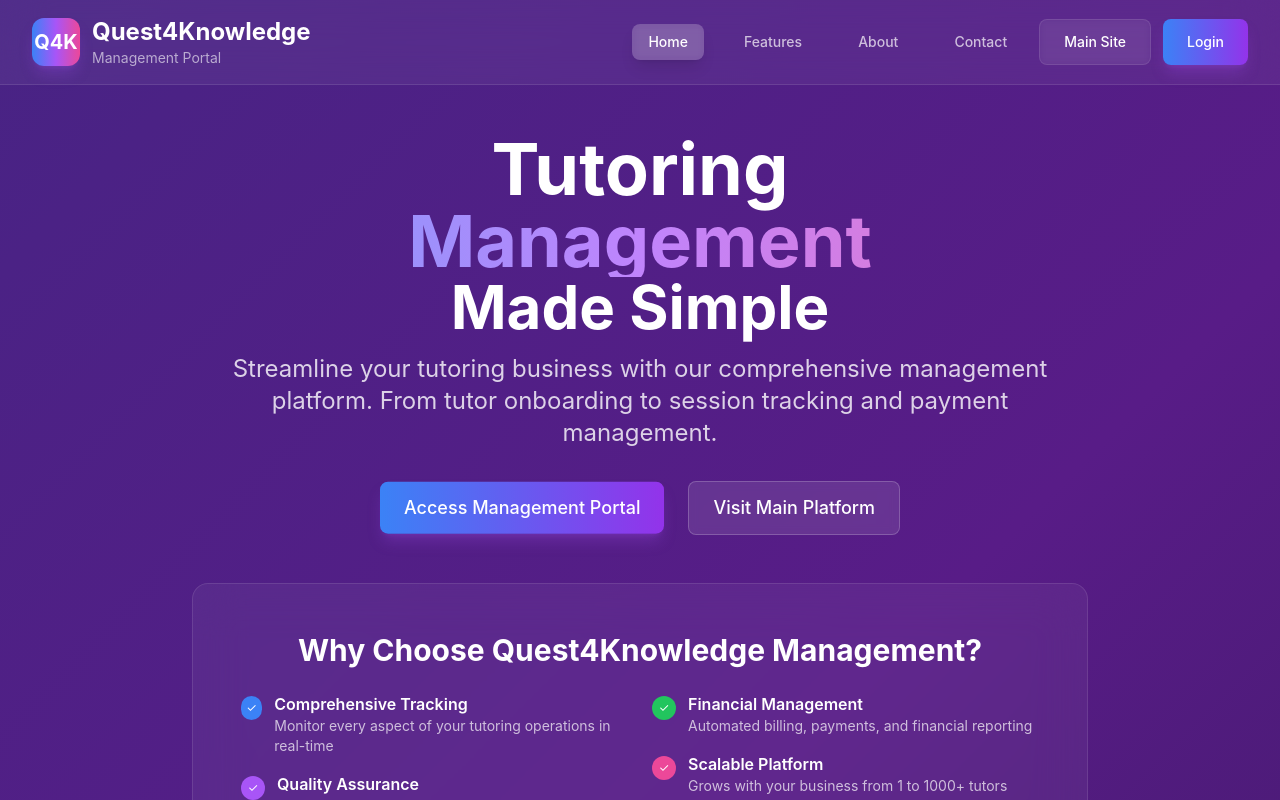
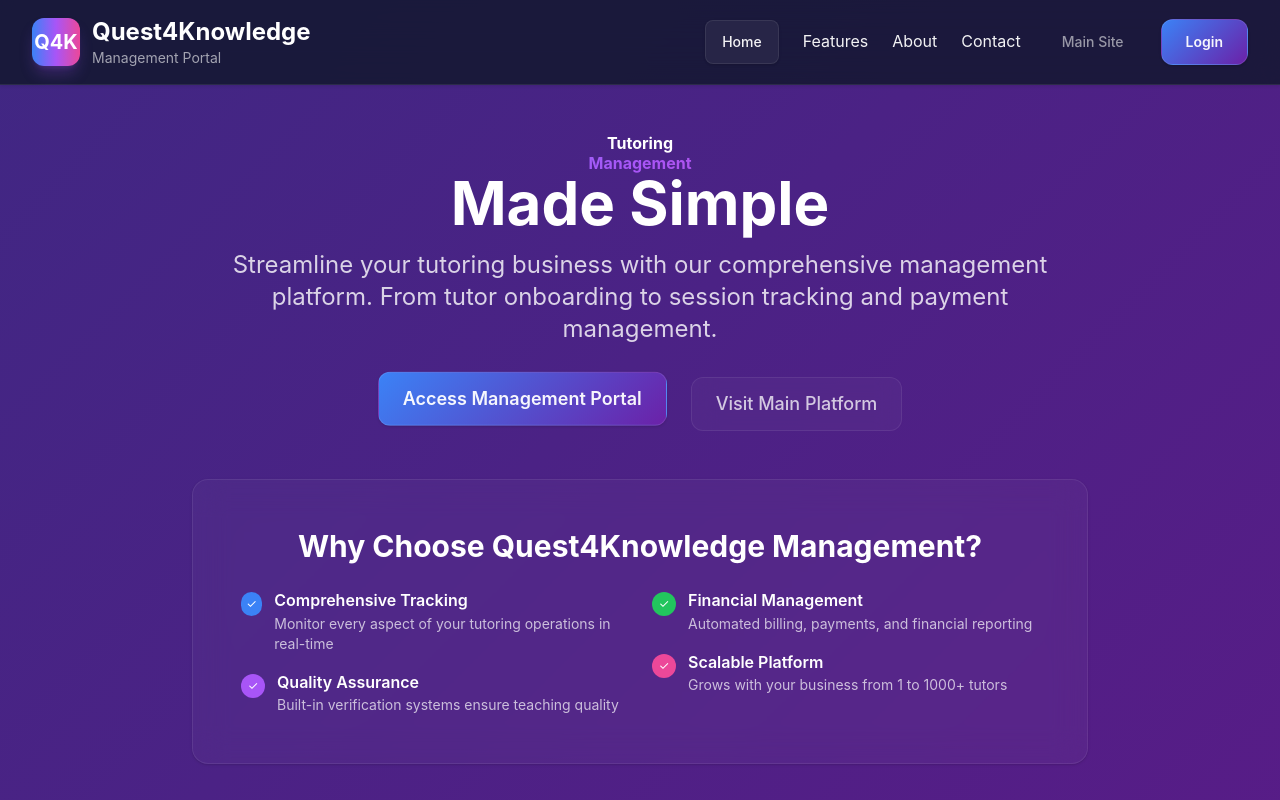
Before and after one commit to tinashelorenzi/q4k-frontend, a React (Vite) app: page / in a window 1280 px wide. Shown: the top 800 px of the page. Built offline with nearby package versions, Linux system fonts and the light colour scheme.

Commit message:
Implement dark css

```diff
--- a/src/index.css
+++ b/src/index.css
@@ -4,14 +4,56 @@
 
 @layer base {
   :root {
-    font-family: 'Inter', system-ui, Avenir, Helvetica, Arial, sans-serif;
-    line-height: 1.5;
+    font-family: 'Inter', -apple-system, BlinkMacSystemFont, 'Segoe UI', Roboto, sans-serif;
+    line-height: 1.6;
     font-weight: 400;
     color-scheme: dark;
     font-synthesis: none;
     text-rendering: optimizeLegibility;
     -webkit-font-smoothing: antialiased;
     -moz-osx-font-smoothing: grayscale;
+
+    /* Quest4Knowledge Dark Theme Colors */
+    --q4k-slate-900: #0f172a;
+    --q4k-slate-800: #1e293b;
+    --q4k-slate-700: #334155;
+    --q4k-slate-600: #475569;
+    --q4k-purple-900: #581c87;
+    --q4k-purple-800: #6b21a8;
+    --q4k-purple-700: #7c2d12;
+    --q4k-indigo-900: #312e81;
+    --q4k-indigo-800: #3730a3;
+    --q4k-blue-600: #2563eb;
+    --q4k-blue-500: #3b82f6;
+
+    /* Dark Mode Surface Colors */
+    --surface-primary: rgba(15, 23, 42, 0.95);
+    --surface-secondary: rgba(30, 41, 59, 0.8);
+    --surface-tertiary: rgba(51, 65, 85, 0.6);
+    --surface-hover: rgba(71, 85, 105, 0.4);
+
+    /* Glass Effect Variables */
+    --glass-bg: rgba(255, 255, 255, 0.03);
+    --glass-border: rgba(255, 255, 255, 0.08);
+    --glass-hover: rgba(255, 255, 255, 0.06);
+    --glass-active: rgba(255, 255, 255, 0.1);
+
+    /* Text Colors */
+    --text-primary: rgba(255, 255, 255, 0.95);
+    --text-secondary: rgba(255, 255, 255, 0.75);
+    --text-tertiary: rgba(255, 255, 255, 0.55);
+    --text-muted: rgba(255, 255, 255, 0.4);
+
+    /* Shadow System */
+    --shadow-subtle: 0 1px 3px 0 rgba(0, 0, 0, 0.1), 0 1px 2px 0 rgba(0, 0, 0, 0.06);
+    --shadow-soft: 0 4px 6px -1px rgba(0, 0, 0, 0.1), 0 2px 4px -1px rgba(0, 0, 0, 0.06);
+    --shadow-medium: 0 10px 15px -3px rgba(0, 0, 0, 0.1), 0 4px 6px -2px rgba(0, 0, 0, 0.05);
+    --shadow-strong: 0 20px 25px -5px rgba(0, 0, 0, 0.1), 0 10px 10px -5px rgba(0, 0, 0, 0.04);
+
+    /* Cool Glow Effects */
+    --glow-blue-subtle: 0 0 20px rgba(59, 130, 246, 0.15);
+    --glow-purple-subtle: 0 0 20px rgba(139, 92, 246, 0.15);
+    --glow-indigo-subtle: 0 0 20px rgba(99, 102, 241, 0.15);
   }
 
   * {
@@ -22,140 +64,501 @@
     margin: 0;
     min-width: 320px;
     min-height: 100vh;
-    background: linear-gradient(135deg, #0f172a 0%, #581c87 50%, #312e81 100%);
+    background: linear-gradient(135deg, var(--q4k-slate-900) 0%, var(--q4k-purple-900) 35%, var(--q4k-indigo-900) 70%, var(--q4k-slate-800) 100%);
+    background-attachment: fixed;
+    color: var(--text-primary);
     overflow-x: hidden;
   }
 
-  /* Custom scrollbar */
+  /* Dark Mode Scrollbar */
   ::-webkit-scrollbar {
-    width: 8px;
+    width: 6px;
   }
 
   ::-webkit-scrollbar-track {
-    background: rgba(255, 255, 255, 0.05);
+    background: var(--surface-primary);
   }
 
   ::-webkit-scrollbar-thumb {
-    background: rgba(255, 255, 255, 0.2);
-    border-radius: 4px;
+    background: var(--surface-tertiary);
+    border-radius: 3px;
   }
 
   ::-webkit-scrollbar-thumb:hover {
-    background: rgba(255, 255, 255, 0.3);
+    background: var(--surface-hover);
+  }
+
+  /* Selection */
+  ::selection {
+    background: rgba(59, 130, 246, 0.2);
+    color: var(--text-primary);
   }
 }
 
 @layer components {
-  /* Glass card component */
+  /* Dark Mode Glass System */
   .glass-card {
-    @apply bg-white/5 backdrop-blur-xl border border-white/10 rounded-2xl;
+    background: var(--glass-bg);
+    backdrop-filter: blur(16px);
+    border: 1px solid var(--glass-border);
+    border-radius: 1rem;
+    box-shadow: var(--shadow-subtle);
+    transition: all 0.4s cubic-bezier(0.25, 0.46, 0.45, 0.94);
   }
 
   .glass-card-hover {
-    @apply glass-card hover:bg-white/10 transition-all duration-300;
+    @apply glass-card cursor-pointer;
   }
 
-  /* Button variants */
+  .glass-card-hover:hover {
+    background: var(--glass-hover);
+    border-color: rgba(255, 255, 255, 0.12);
+    box-shadow: var(--shadow-soft);
+    transform: translateY(-1px);
+  }
+
+  .glass-card-strong {
+    background: var(--glass-hover);
+    border: 1px solid rgba(255, 255, 255, 0.12);
+    backdrop-filter: blur(20px);
+    box-shadow: var(--shadow-soft);
+  }
+
+  /* Dark Mode Button System */
   .btn-primary {
-    @apply bg-gradient-to-r from-blue-500 to-purple-600 hover:from-blue-600 hover:to-purple-700 text-white font-medium py-3 px-6 rounded-lg transition-all duration-300 hover:scale-105 shadow-lg shadow-purple-500/25;
+    background: linear-gradient(135deg, var(--q4k-blue-500) 0%, var(--q4k-purple-800) 100%);
+    color: var(--text-primary);
+    border: 1px solid rgba(255, 255, 255, 0.1);
+    padding: 0.75rem 1.5rem;
+    border-radius: 0.75rem;
+    font-weight: 600;
+    font-size: 0.875rem;
+    transition: all 0.3s cubic-bezier(0.25, 0.46, 0.45, 0.94);
+    box-shadow: var(--shadow-subtle);
+    position: relative;
+    overflow: hidden;
+  }
+
+  .btn-primary::before {
+    content: '';
+    position: absolute;
+    top: 0;
+    left: -100%;
+    width: 100%;
+    height: 100%;
+    background: linear-gradient(90deg, transparent, rgba(255, 255, 255, 0.1), transparent);
+    transition: left 0.6s ease;
+  }
+
+  .btn-primary:hover {
+    transform: translateY(-0.5px);
+    box-shadow: var(--shadow-soft), var(--glow-blue-subtle);
+    border-color: rgba(255, 255, 255, 0.2);
+  }
+
+  .btn-primary:hover::before {
+    left: 100%;
+  }
+
+  .btn-primary:active {
+    transform: translateY(0);
   }
 
   .btn-secondary {
-    @apply bg-white/10 hover:bg-white/20 backdrop-blur-sm text-white font-medium py-3 px-6 rounded-lg border border-white/20 transition-all duration-300 hover:scale-105;
+    background: var(--glass-bg);
+    color: var(--text-secondary);
+    border: 1px solid var(--glass-border);
+    padding: 0.75rem 1.5rem;
+    border-radius: 0.75rem;
+    font-weight: 500;
+    font-size: 0.875rem;
+    transition: all 0.3s cubic-bezier(0.25, 0.46, 0.45, 0.94);
+    backdrop-filter: blur(12px);
+  }
+
+  .btn-secondary:hover {
+    background: var(--glass-hover);
+    color: var(--text-primary);
+    border-color: rgba(255, 255, 255, 0.15);
+    transform: translateY(-0.5px);
+    box-shadow: var(--shadow-subtle);
   }
 
   .btn-ghost {
-    @apply bg-white/5 hover:bg-white/10 backdrop-blur-sm text-white font-medium py-3 px-6 rounded-lg border border-white/10 transition-all duration-300;
+    background: transparent;
+    color: var(--text-tertiary);
+    border: 1px solid transparent;
+    padding: 0.75rem 1.5rem;
+    border-radius: 0.75rem;
+    font-weight: 500;
+    font-size: 0.875rem;
+    transition: all 0.3s cubic-bezier(0.25, 0.46, 0.45, 0.94);
   }
 
-  /* Navigation styles */
+  .btn-ghost:hover {
+    background: var(--glass-bg);
+    color: var(--text-secondary);
+    border-color: var(--glass-border);
+  }
+
+  /* Dark Mode Navigation */
   .nav-item {
-    @apply px-4 py-2 rounded-lg text-sm font-medium transition-all duration-300;
+    color: var(--text-tertiary);
+    padding: 0.625rem 1rem;
+    border-radius: 0.5rem;
+    font-weight: 500;
+    font-size: 0.875rem;
+    transition: all 0.3s cubic-bezier(0.25, 0.46, 0.45, 0.94);
+    position: relative;
+  }
+
+  .nav-item:hover {
+    color: var(--text-secondary);
+    background: var(--glass-bg);
   }
 
   .nav-item-active {
-    @apply nav-item bg-white/20 text-white shadow-lg backdrop-blur-sm;
+    @apply nav-item;
+    color: var(--text-primary);
+    background: var(--glass-hover);
+    border: 1px solid var(--glass-border);
+    box-shadow: var(--shadow-subtle);
   }
 
-  .nav-item-inactive {
-    @apply nav-item text-white/70 hover:text-white hover:bg-white/10;
+  /* Status Badges - Dark Mode */
+  .status-badge {
+    display: inline-flex;
+    align-items: center;
+    padding: 0.25rem 0.75rem;
+    border-radius: 9999px;
+    font-size: 0.75rem;
+    font-weight: 600;
+    border: 1px solid;
+    backdrop-filter: blur(8px);
   }
 
-  /* Gradient text */
+  .status-success {
+    background: rgba(34, 197, 94, 0.1);
+    color: #4ade80;
+    border-color: rgba(34, 197, 94, 0.2);
+  }
+
+  .status-warning {
+    background: rgba(251, 191, 36, 0.1);
+    color: #fbbf24;
+    border-color: rgba(251, 191, 36, 0.2);
+  }
+
+  .status-danger {
+    background: rgba(239, 68, 68, 0.1);
+    color: #f87171;
+    border-color: rgba(239, 68, 68, 0.2);
+  }
+
+  .status-info {
+    background: rgba(59, 130, 246, 0.1);
+    color: #60a5fa;
+    border-color: rgba(59, 130, 246, 0.2);
+  }
+
+  /* Cool Progress Bars */
+  .progress-container {
+    width: 100%;
+    height: 0.5rem;
+    background: var(--surface-secondary);
+    border-radius: 9999px;
+    overflow: hidden;
+    position: relative;
+  }
+
+  .progress-bar {
+    height: 100%;
+    border-radius: 9999px;
+    position: relative;
+    transition: width 1.2s cubic-bezier(0.25, 0.46, 0.45, 0.94);
+    overflow: hidden;
+  }
+
+  .progress-bar::after {
+    content: '';
+    position: absolute;
+    top: 0;
+    left: 0;
+    right: 0;
+    bottom: 0;
+    background: linear-gradient(90deg, transparent 0%, rgba(255, 255, 255, 0.2) 50%, transparent 100%);
+    animation: progress-shimmer 3s infinite;
+  }
+
+  .progress-blue {
+    background: linear-gradient(90deg, var(--q4k-blue-500), #60a5fa);
+  }
+
+  .progress-green {
+    background: linear-gradient(90deg, #22c55e, #4ade80);
+  }
+
+  .progress-purple {
+    background: linear-gradient(90deg, var(--q4k-purple-800), #a855f7);
+  }
+
+  .progress-yellow {
+    background: linear-gradient(90deg, #f59e0b, #fbbf24);
+  }
+
+  /* Cool Gradient Text */
   .gradient-text {
-    @apply text-transparent bg-clip-text bg-gradient-to-r from-blue-400 via-purple-400 to-pink-400;
+    background: linear-gradient(135deg, #60a5fa 0%, #a855f7 50%, #ec4899 100%);
+    -webkit-background-clip: text;
+    -webkit-text-fill-color: transparent;
+    background-clip: text;
   }
 
   .gradient-text-blue {
-    @apply text-transparent bg-clip-text bg-gradient-to-r from-blue-400 to-purple-400;
+    background: linear-gradient(135deg, var(--q4k-blue-500), var(--q4k-purple-800));
+    -webkit-background-clip: text;
+    -webkit-text-fill-color: transparent;
+    background-clip: text;
   }
 
-  /* Animated gradient background */
+  /* Animated Background */
   .animated-gradient {
-    background: linear-gradient(-45deg, #0f172a, #581c87, #312e81, #1e1b4b);
+    background: linear-gradient(-45deg, var(--q4k-slate-900), var(--q4k-purple-900), var(--q4k-indigo-900), var(--q4k-slate-800));
     background-size: 400% 400%;
-    animation: gradientShift 15s ease infinite;
+    animation: gradient-shift 25s ease infinite;
   }
 
-  /* Icon containers */
+  /* Icon Containers */
   .icon-container {
-    @apply w-12 h-12 rounded-xl flex items-center justify-center text-2xl transition-transform duration-300;
+    width: 2.5rem;
+    height: 2.5rem;
+    border-radius: 0.75rem;
+    display: flex;
+    align-items: center;
+    justify-content: center;
+    background: var(--glass-bg);
+    border: 1px solid var(--glass-border);
+    transition: all 0.3s cubic-bezier(0.25, 0.46, 0.45, 0.94);
+    backdrop-filter: blur(8px);
   }
 
-  /* Feature cards */
-  .feature-card {
-    @apply glass-card-hover p-8 hover:scale-105;
+  .icon-container:hover {
+    transform: translateY(-1px) scale(1.02);
+    background: var(--glass-hover);
+    border-color: rgba(255, 255, 255, 0.12);
+    box-shadow: var(--shadow-subtle);
   }
 
-  /* Stat cards */
-  .stat-card {
-    @apply glass-card-hover p-8;
+  /* Header Effects */
+  .header-blur {
+    background: rgba(15, 23, 42, 0.8);
+    backdrop-filter: blur(20px);
+    border-bottom: 1px solid var(--glass-border);
+    box-shadow: 0 1px 3px 0 rgba(0, 0, 0, 0.1);
   }
 
-  /* Contact cards */
-  .contact-item {
-    @apply flex items-center space-x-3;
+  /* Form Elements */
+  .form-input {
+    width: 100%;
+    padding: 0.75rem 1rem;
+    background: var(--glass-bg);
+    border: 1px solid var(--glass-border);
+    border-radius: 0.5rem;
+    color: var(--text-primary);
+    font-size: 0.875rem;
+    transition: all 0.3s cubic-bezier(0.25, 0.46, 0.45, 0.94);
+    backdrop-filter: blur(8px);
   }
 
-  .contact-icon {
-    @apply w-10 h-10 rounded-lg flex items-center justify-center;
+  .form-input::placeholder {
+    color: var(--text-muted);
   }
 
-  /* Header blur effect */
-  .header-blur {
-    @apply bg-white/5 backdrop-blur-xl border-b border-white/10 sticky top-0 z-50;
+  .form-input:focus {
+    outline: none;
+    background: var(--glass-hover);
+    border-color: var(--q4k-blue-500);
+    box-shadow: 0 0 0 3px rgba(59, 130, 246, 0.1);
   }
 
-  /* Footer blur effect */
-  .footer-blur {
-    @apply bg-white/5 backdrop-blur-xl border-t border-white/10;
+  /* Tab System */
+  .tab-container {
+    display: flex;
+    background: var(--glass-bg);
+    border: 1px solid var(--glass-border);
+    border-radius: 0.75rem;
+    padding: 0.25rem;
+    backdrop-filter: blur(12px);
+  }
+
+  .tab-item {
+    flex: 1;
+    display: flex;
+    align-items: center;
+    justify-content: center;
+    padding: 0.625rem 1rem;
+    border-radius: 0.5rem;
+    font-size: 0.875rem;
+    font-weight: 500;
+    color: var(--text-tertiary);
+    transition: all 0.3s cubic-bezier(0.25, 0.46, 0.45, 0.94);
+    cursor: pointer;
+  }
+
+  .tab-item-active {
+    background: var(--glass-active);
+    color: var(--text-primary);
+    border: 1px solid var(--glass-border);
+    box-shadow: var(--shadow-subtle);
+  }
+
+  .tab-item:not(.tab-item-active):hover {
+    color: var(--text-secondary);
+    background: var(--glass-bg);
+  }
+
+  /* Achievement Cards */
+  .achievement-card {
+    @apply glass-card;
+    padding: 1rem;
+    text-align: center;
+    transition: all 0.4s cubic-bezier(0.25, 0.46, 0.45, 0.94);
+    cursor: pointer;
+  }
+
+  .achievement-card:hover {
+    transform: translateY(-2px);
+    background: var(--glass-hover);
+    box-shadow: var(--shadow-soft);
+  }
+
+  .achievement-card.unlocked {
+    background: rgba(251, 191, 36, 0.05);
+    border-color: rgba(251, 191, 36, 0.2);
+  }
+
+  .achievement-card.unlocked:hover {
+    background: rgba(251, 191, 36, 0.08);
+    box-shadow: var(--shadow-soft), 0 0 20px rgba(251, 191, 36, 0.1);
+  }
+
+  /* Focus States */
+  .focus-ring {
+    outline: none;
+    transition: box-shadow 0.2s cubic-bezier(0.25, 0.46, 0.45, 0.94);
+  }
+
+  .focus-ring:focus {
+    box-shadow: 0 0 0 3px rgba(59, 130, 246, 0.2);
+  }
+
+  .focus-ring-purple:focus {
+    box-shadow: 0 0 0 3px rgba(139, 92, 246, 0.2);
+  }
+
+  /* Loading States */
+  .loading-skeleton {
+    background: linear-gradient(90deg, var(--glass-bg) 25%, var(--glass-hover) 50%, var(--glass-bg) 75%);
+    background-size: 200% 100%;
+    animation: skeleton-shimmer 2s infinite;
+    border-radius: 0.5rem;
+  }
+
+  /* Text Utilities */
+  .text-primary { color: var(--text-primary); }
+  .text-secondary { color: var(--text-secondary); }
+  .text-tertiary { color: var(--text-tertiary); }
+  .text-muted { color: var(--text-muted); }
+}
+
+@layer utilities {
+  /* Cool Animations */
+  .animate-fade-in {
+    animation: fade-in 0.8s cubic-bezier(0.25, 0.46, 0.45, 0.94);
+  }
+
+  .animate-slide-up {
+    animation: slide-up 0.6s cubic-bezier(0.25, 0.46, 0.45, 0.94);
+  }
+
+  .animate-slide-in-left {
+    animation: slide-in-left 0.5s cubic-bezier(0.25, 0.46, 0.45, 0.94);
+  }
+
+  .animate-scale-in {
+    animation: scale-in 0.4s cubic-bezier(0.25, 0.46, 0.45, 0.94);
+  }
+
+  .animate-float {
+    animation: float 8s ease-in-out infinite;
+  }
+
+  /* Subtle Glow Effects */
+  .glow-blue-subtle {
+    box-shadow: var(--glow-blue-subtle);
+  }
+
+  .glow-purple-subtle {
+    box-shadow: var(--glow-purple-subtle);
+  }
+
+  .glow-indigo-subtle {
+    box-shadow: var(--glow-indigo-subtle);
+  }
+
+  /* Responsive Text */
+  .text-responsive-xs { @apply text-sm sm:text-base; }
+  .text-responsive-sm { @apply text-base sm:text-lg; }
+  .text-responsive-md { @apply text-lg sm:text-xl md:text-2xl; }
+  .text-responsive-lg { @apply text-2xl sm:text-3xl md:text-4xl; }
+}
+
+/* Keyframe Animations - Cool and Faint */
+@keyframes gradient-shift {
+  0% { background-position: 0% 50%; }
+  50% { background-position: 100% 50%; }
+  100% { background-position: 0% 50%; }
+}
+
+@keyframes fade-in {
+  from {
+    opacity: 0;
+  }
+  to {
+    opacity: 1;
   }
 }
 
-@layer utilities {
-  /* Animation utilities */
-  .animate-float {
-    animation: float 6s ease-in-out infinite;
+@keyframes slide-up {
+  from {
+    opacity: 0;
+    transform: translateY(20px);
+  }
+  to {
+    opacity: 1;
+    transform: translateY(0);
+  }
 }
 
-  .animate-pulse-soft {
-    animation: pulse-soft 4s ease-in-out infinite;
+@keyframes slide-in-left {
+  from {
+    opacity: 0;
+    transform: translateX(-20px);
+  }
+  to {
+    opacity: 1;
+    transform: translateX(0);
+  }
 }
 
-  .animate-slide-up {
-    animation: slideUp 0.8s ease-out;
+@keyframes scale-in {
+  from {
+    opacity: 0;
+    transform: scale(0.95);
   }
-
-  /* Custom animations */
-  @keyframes gradientShift {
-    0% {
-      background-position: 0% 50%;
-    }
-    50% {
-      background-position: 100% 50%;
-    }
-    100% {
-      background-position: 0% 50%;
+  to {
+    opacity: 1;
+    transform: scale(1);
   }
 }
 
@@ -164,106 +567,63 @@
     transform: translateY(0px);
   }
   50% {
-      transform: translateY(-20px);
+    transform: translateY(-8px);
   }
 }
 
-  @keyframes pulse-soft {
-    0%, 100% {
-      opacity: 1;
+@keyframes progress-shimmer {
+  0% {
+    transform: translateX(-100%);
   }
-    50% {
-      opacity: 0.8;
+  100% {
+    transform: translateX(100%);
   }
 }
 
-  @keyframes slideUp {
-    from {
-      opacity: 0;
-      transform: translateY(50px);
+@keyframes skeleton-shimmer {
+  0% {
+    background-position: -200% 0;
   }
-    to {
-      opacity: 1;
-      transform: translateY(0);
+  100% {
+    background-position: 200% 0;
   }
 }
 
-  /* Glow effects */
-  .glow-blue {
-    box-shadow: 0 0 20px rgba(59, 130, 246, 0.3);
+/* Mobile Optimizations */
+@media (max-width: 768px) {
+  .glass-card {
+    border-radius: 0.75rem;
   }
 
-  .glow-purple {
-    box-shadow: 0 0 20px rgba(147, 51, 234, 0.3);
+  .btn-primary, .btn-secondary, .btn-ghost {
+    padding: 0.625rem 1.25rem;
+    font-size: 0.8125rem;
   }
 
-  .glow-pink {
-    box-shadow: 0 0 20px rgba(236, 72, 153, 0.3);
-  }
-
-  /* Glass morphism variants */
-  .glass-light {
-    @apply bg-white/10 backdrop-blur-md border border-white/20;
-  }
-
-  .glass-medium {
-    @apply bg-white/5 backdrop-blur-lg border border-white/15;
-  }
-
-  .glass-strong {
-    @apply bg-white/20 backdrop-blur-xl border border-white/30;
-  }
-
-  /* Responsive text utilities */
-  .text-responsive-xs {
-    @apply text-sm sm:text-base;
-  }
-
-  .text-responsive-sm {
-    @apply text-base sm:text-lg;
-  }
-
-  .text-responsive-md {
-    @apply text-lg sm:text-xl md:text-2xl;
-  }
-
-  .text-responsive-lg {
-    @apply text-2xl sm:text-3xl md:text-4xl lg:text-5xl;
-  }
-
-  .text-responsive-xl {
-    @apply text-3xl sm:text-4xl md:text-5xl lg:text-6xl xl:text-7xl;
+  .icon-container {
+    width: 2.25rem;
+    height: 2.25rem;
   }
 }
 
-/* Mobile specific optimizations */
-@media (max-width: 768px) {
-  .mobile-padding {
-    @apply px-4 py-2;
+/* Reduced Motion */
+@media (prefers-reduced-motion: reduce) {
+  * {
+    animation-duration: 0.01ms !important;
+    animation-iteration-count: 1 !important;
+    transition-duration: 0.01ms !important;
   }
 
-  .mobile-text {
-    @apply text-sm;
-  }
-
-  .mobile-button {
-    @apply text-sm py-2 px-4;
+  .animated-gradient {
+    background: var(--q4k-slate-900) !important;
   }
 }
 
-/* Loading states */
-.loading-skeleton {
-  @apply bg-white/10 animate-pulse rounded;
-}
-
-/* Focus states for accessibility */
-.focus-ring {
-  @apply focus:outline-none focus:ring-2 focus:ring-blue-500 focus:ring-opacity-50;
-}
-
-/* Print styles */
-@media print {
-  .no-print {
-    display: none !important;
+/* High Contrast */
+@media (prefers-contrast: high) {
+  :root {
+    --glass-border: rgba(255, 255, 255, 0.3);
+    --text-tertiary: rgba(255, 255, 255, 0.8);
+    --text-muted: rgba(255, 255, 255, 0.7);
   }
 }
```
Lines whose indentation alone changed are shown as unchanged.
